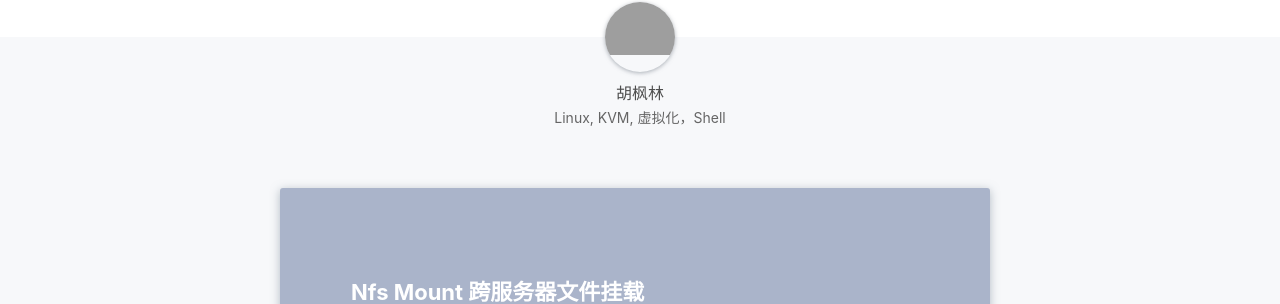
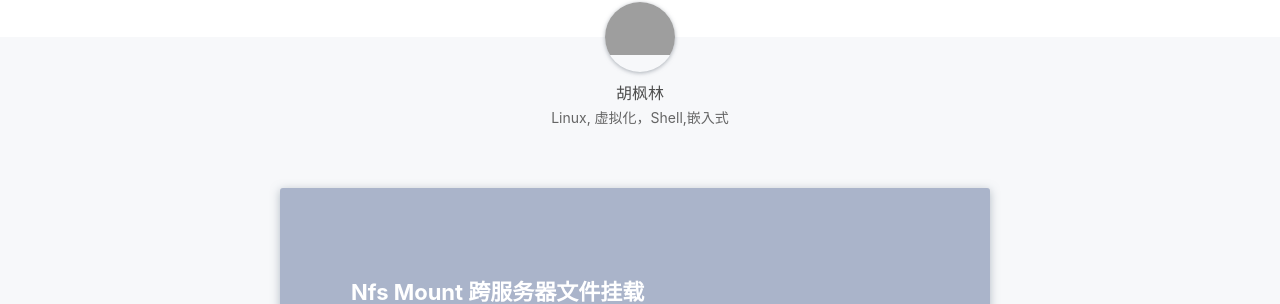
Before and after one commit to hufenglin/hufenglin.github.io, a Jekyll site: the page built from _posts/2018-12-22-du.md, in a window 1280 px wide and 1173 px high. Shown: the part 549-853 px from the top of the window. Built offline with Jekyll 4.4.1, drawn with Linux system fonts in a browser that asks for light colours; nearby versions of some CDN libraries; our own code applies the rules of GitHub Pages for plain Markdown files; a style sheet for code colours, icons or effects is not loaded.

Commit message:
Update _config.yml

```diff
--- a/_config.yml
+++ b/_config.yml
@@ -35,7 +35,7 @@ footer:
 # Author 配置博主信息
 author: '胡枫林'
 nickname: '东方闪电'
-bio: 'Linux, KVM, 虚拟化，Shell'
+bio: 'Linux, 虚拟化，Shell,嵌入式'
 avatar: '/assets/img/profile.png'
 
 # Search
```
